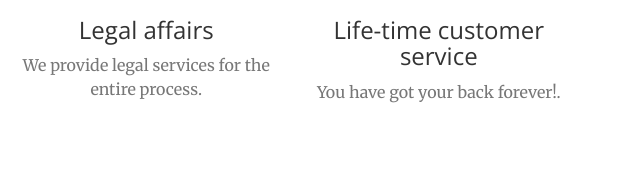
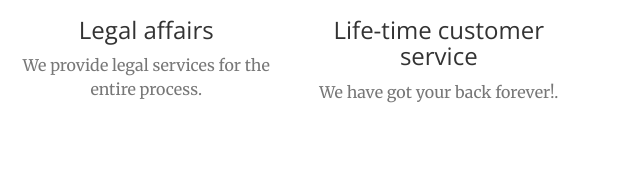
Before and after one commit to northamericasourcing/northamericasourcing.github.io, a plain HTML site: page index.html in a window 1280 px wide. Shown: the part 1473-1652 px from the top of the page, 640-1280 px from the left. Drawn offline with nearby package versions, Linux system fonts and the light colour scheme.

Commit message:
Update index.html

```diff
--- a/index.html
+++ b/index.html
@@ -126,7 +126,7 @@
                     <div class="service-box">
                         <i class="fa fa-4x fa-heart wow bounceIn text-primary" data-wow-delay=".3s"></i>
                         <h3>Life-time customer service</h3>
-                        <p class="text-muted">You have got your back forever!.</p>
+                        <p class="text-muted">We have got your back forever!.</p>
                     </div>
                 </div>
             </div>
```
